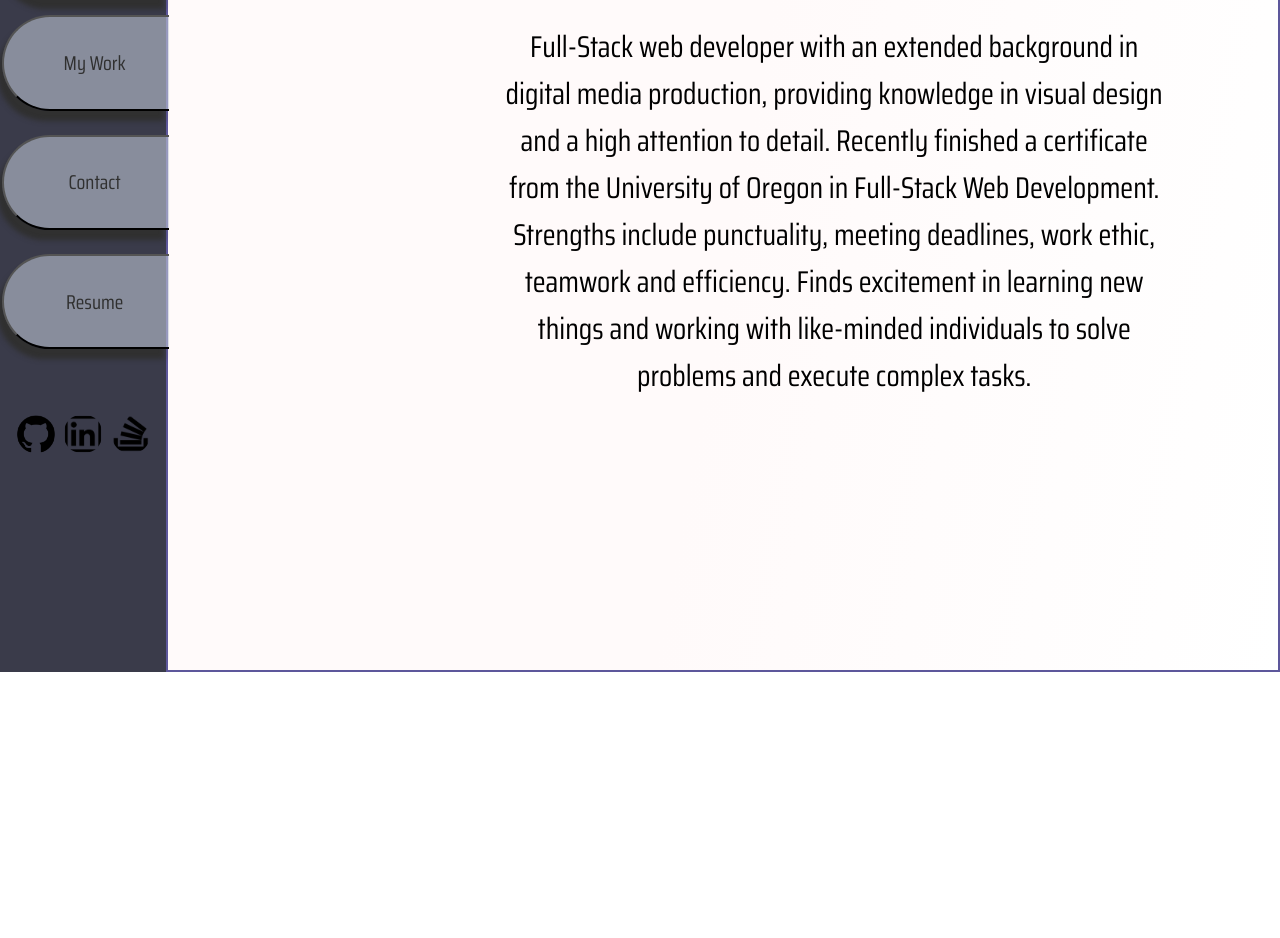
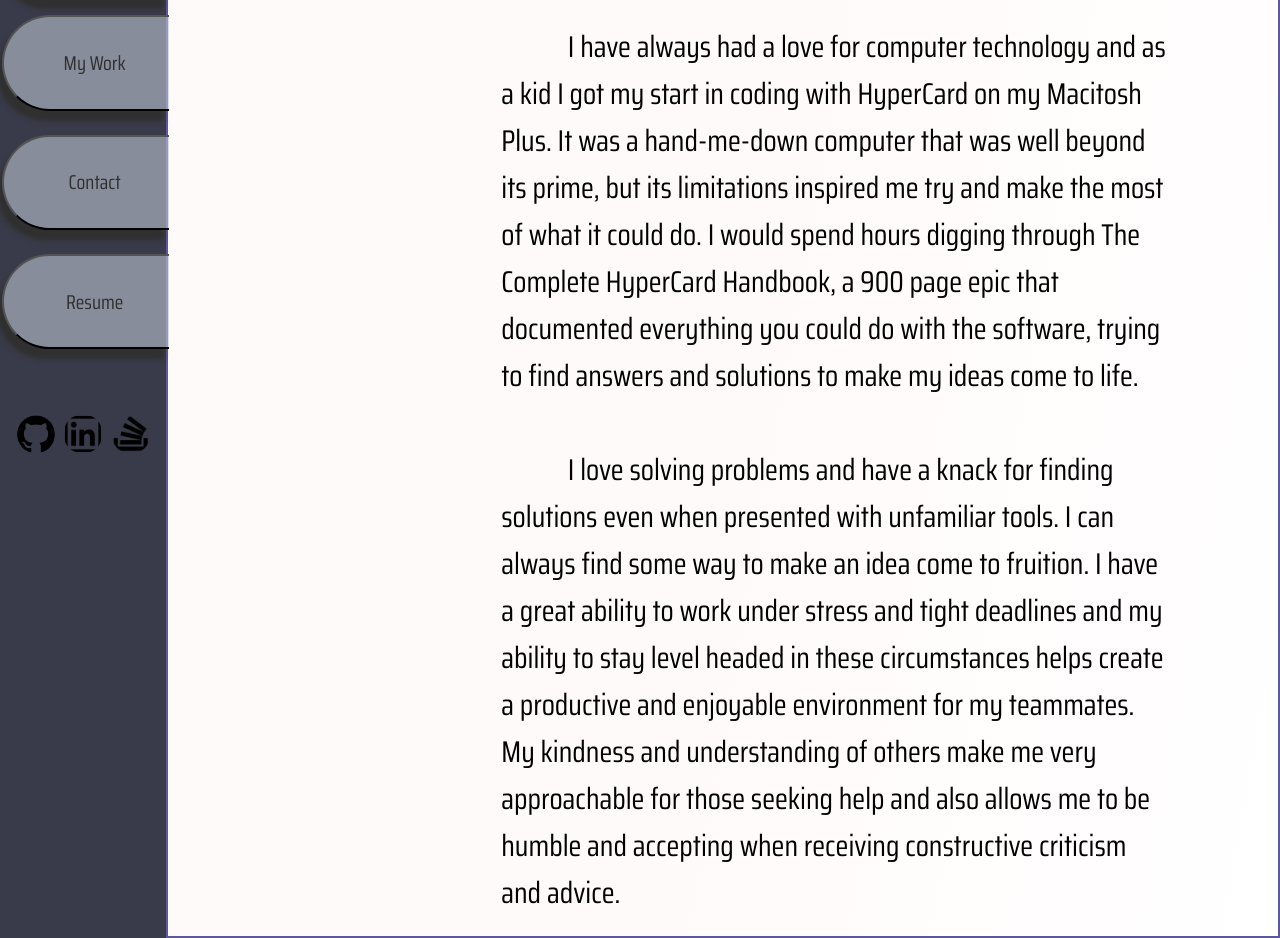
Before and after one commit to ChrisKurz098/Portfolio, a React (Create React App) app: page / in a window 1280 px wide. Shown: the part 328-1266 px from the top of the page. Before the commit the page ends 1000 px from the top, so only its background shows below. Built offline with nearby package versions, Linux system fonts and the light colour scheme.

Commit message:
Updated about me

```diff
--- a/src/assets/css/style.css
+++ b/src/assets/css/style.css
@@ -46,6 +46,7 @@ body {
     visibility: hidden;
     height:0px;
     animation: fadeIn 1s;
+
 }
 
 #title {
--- a/src/components/About/index.js
+++ b/src/components/About/index.js
@@ -8,7 +8,12 @@ const About = () => {
             </div>
             <div className='about-flex2'>
             <h2>About Me</h2>
-            <p>Full-Stack web developer with an extended background in digital media production, providing knowledge in visual design and a high attention to detail. Recently finished a certificate from the University of Oregon in Full-Stack Web Development. Strengths include punctuality, meeting deadlines, work ethic, teamwork and efficiency. Finds excitement in learning new things and working with like-minded individuals to solve problems and execute complex tasks.
+            <p style={{textAlign: 'left',  textIndent: '10%'}}>
+            I have always had a love for computer technology and as a kid I got my start in coding with HyperCard on my Macitosh Plus. It was a hand-me-down computer that was well beyond its prime, but its limitations inspired me try and make the most of what it could do. I would spend hours digging through The Complete HyperCard Handbook, a 900 page epic that documented everything you could do with the software, trying to find answers and solutions to make my ideas come to life.
+            </p>
+            <br/>
+            <p style={{textAlign: 'left', textIndent: '10%'}}>
+             I love solving problems and have a knack for finding solutions even when presented with unfamiliar tools. I can always find some way to make an idea come to fruition. I have a great ability to work under stress and tight deadlines and my ability to stay level headed in these circumstances helps create a productive and enjoyable environment for my teammates. My kindness and understanding of others make me very approachable for those seeking help and also allows me to be humble and accepting  when receiving constructive criticism and advice.
             </p>
         </div>
         </section >
```
